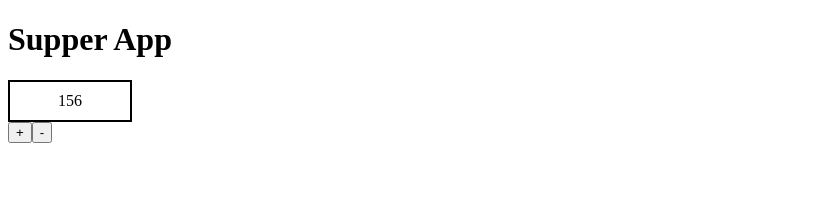
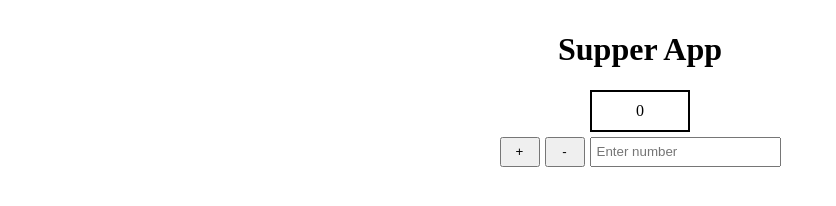
Before and after one commit to nazarglova/increase-decrease-app, a React app: page / in a window 1280 px wide. Shown: the whole page, without its empty margins (0-836 px from the left). Built offline with nearby package versions, Linux system fonts and the light colour scheme.

Commit message:
chsnge app logic

```diff
--- a/src/Button.js
+++ /dev/null
@@ -1,15 +0,0 @@
-import React from "react";
-const Button = (props) => {
-	let {type, id, disabled, onClick, value} = props;
-	return (
-		<button
-			type={type}
-			id={id}
-			disabled={disabled}
-			onClick={onClick}
-		>
-			{value}
-		</button>
-	);
-};
-export default Button;
--- a/src/Controls.js
+++ b/src/Controls.js
@@ -1,15 +1,19 @@
-import React from "react";
-import {bindActionCreators} from "redux";
+import React from 'react';
 import {connect} from "react-redux";
-import increase from "./actions/increase";
-import decrease from "./actions/decrease";
 
-import Button from "./Button"
 const Controls = (props) => {
+	let {dispatch} = props;
 	return (
 		<div className="controls">
-			<Button onClick={() => props.increase(props.counter)} value="+"/>
-			<Button onClick={() => props.decrease(props.counter)} value="-"/>
+			<button onClick={() => dispatch({type: 'INCREASE'})}>+</button>
+			<button onClick={() => dispatch({type: 'DECREASE'})}>-</button>
+			<input
+				type="number"
+				onChange={(e) => {
+					dispatch({type: 'SET_CURRENT_VALUE', value: e.target.value})
+				}}
+				placeholder="Enter number"
+			/>
 		</div>
 	)
 };
@@ -18,10 +22,4 @@ function mapStateToProps(state) {
 		counter: state.counter
 	})
 }
-function mapDispatchToProps(dispatch) {
-	return bindActionCreators({
-		increase: increase,
-		decrease: decrease
-	}, dispatch)
-}
-export default connect(mapStateToProps, mapDispatchToProps)(Controls);
+export default connect(mapStateToProps)(Controls);
--- a/src/Result.js
+++ b/src/Result.js
@@ -1,17 +1,14 @@
 import React from 'react';
-// import {bindActionCreators} from "redux";
 import {connect} from "react-redux";
 
-class Result extends React.Component {
-	render() {
-		return (
-			<div className="result">
-				{this.props.counter.currentValue}
-			</div>
-		)
-	}
-}
-
+const Result = (props) => {
+	let {counter} = props;
+	return (
+		<div className="result">
+			{counter.currentValue}
+		</div>
+	)
+};
 
 function mapStateToProps(state) {
 	return {
@@ -19,5 +16,4 @@ function mapStateToProps(state) {
 	};
 }
 
-
 export default connect(mapStateToProps)(Result);
--- a/src/actions/decrease.js
+++ /dev/null
@@ -1,8 +0,0 @@
-const decrease = (value) => {
-	value.currentValue--;
-	return {
-		type: "DECREASE",
-		payload: value,
-	};
-};
-export default decrease;
--- a/src/actions/increase.js
+++ /dev/null
@@ -1,8 +0,0 @@
-const increase = (value) => {
-	value.currentValue++;
-	return {
-		type: "INCREASE",
-		payload: value,
-	};
-};
-export default increase;
--- a/src/actions/index.js
+++ /dev/null
@@ -1,2 +0,0 @@
-// import increase from "./increase";
-// import decrease from "./decrease";
--- a/src/index.js
+++ b/src/index.js
@@ -8,21 +8,16 @@ import Result from "./Result";
 import Controls from "./Controls";
 
 const store = createStore(mainStore);
-store.subscribe(() => {
-	console.log("subscribe currentValue: ", store.getState().counter.currentValue)
-});
 
-class IncDecApp extends React.Component {
-	render() {
+const IncDecApp = (props) => {
 	return (
-			<div >
+		<div className="inc-dec-app">
 			<h1>Supper App</h1>
 			<Result/>
 			<Controls/>
 		</div>
 	)
-	}
-}
+};
 
 ReactDOM.render(
 	<Provider store={store}>
--- a/src/index.scss
+++ b/src/index.scss
@@ -1,10 +1,42 @@
+* {
+  -webkit-box-sizing: border-box;
+  -moz-box-sizing: border-box;
+  box-sizing: border-box;
+}
+
 @mixin border() {
   border: 2px solid;
 }
 
+body {
+  margin: 0;
+}
+
 .result {
+  display: inline-block;
   padding: 10px;
   width: 100px;
   text-align: center;
   @include border
 }
+
+.inc-dec-app {
+  margin: 0;
+  padding: 10px 50px;
+  text-align: center;
+}
+
+button {
+  width: 40px;
+  margin-right: 5px;
+}
+input{
+  padding: 5px;
+}
+.controls {
+  padding: 5px;
+  height: 40px;
+  > * {
+	height: 100%;
+  }
+}
--- a/src/reducers/change-counter.js
+++ /dev/null
@@ -1,11 +0,0 @@
-import CounterReducer from "./counter";
-
-export default function (state = CounterReducer(), action) {
-	switch (action.type) {
-		case "INCREASE":
-			return  action.payload;
-			// break;
-		default:
-			return state;
-	}
-}
--- a/src/reducers/counter.js
+++ b/src/reducers/counter.js
@@ -1,5 +1,20 @@
-export default  () => {
-	return {
-		currentValue: 156
+const defaultCounter = {
+	currentValue: 0
+};
+
+export default function (state = defaultCounter, action) {
+	let newState = Object.assign({}, state);
+	switch (action.type) {
+		case "INCREASE":
+			newState.currentValue++;
+			return newState;
+		case "DECREASE":
+			newState.currentValue--;
+			return newState;
+		case "SET_CURRENT_VALUE":
+			newState.currentValue = (action.value) ? action.value : 0;
+			return newState;
+		default:
+			return state;
 	}
 }
--- a/src/reducers/index.js
+++ b/src/reducers/index.js
@@ -1,7 +1,7 @@
 import {combineReducers} from "redux";
-import ChangeCounter from "./change-counter";
+import Counter from "./counter";
 
 const allReducers = combineReducers({
-	counter: ChangeCounter
+	counter: Counter,
 });
 export default allReducers;
```
Also changed, not shown: src/Input.js (deleted, +0 -17 lines), src/index.css, 1 other file. Lines whose indentation alone changed are shown as unchanged.
